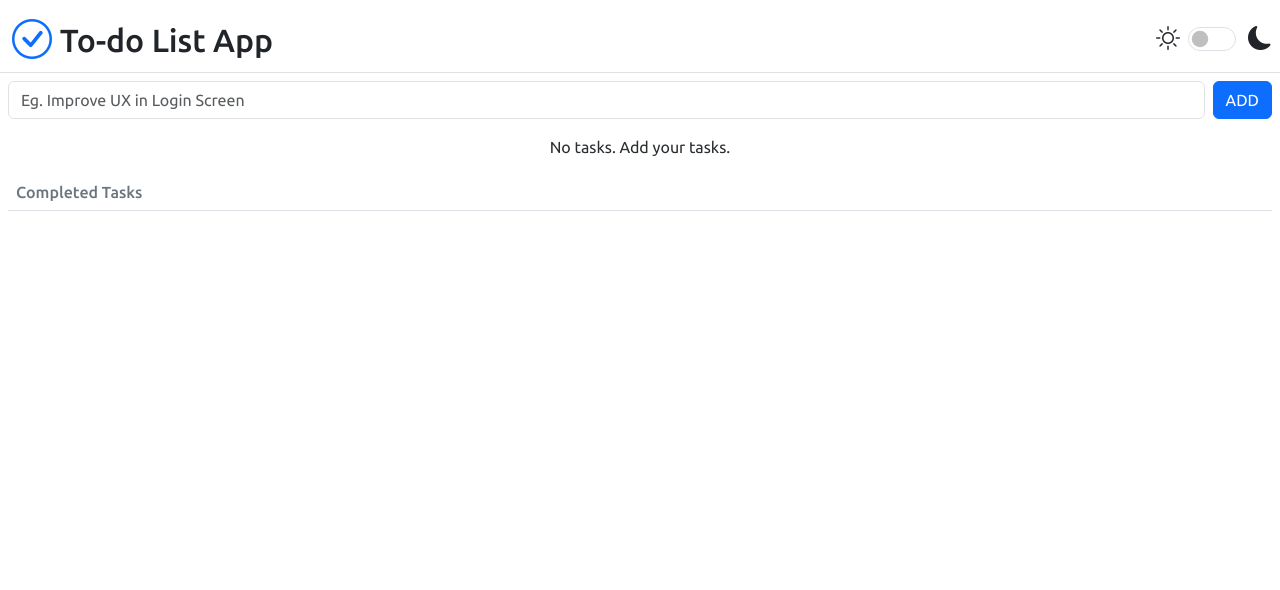
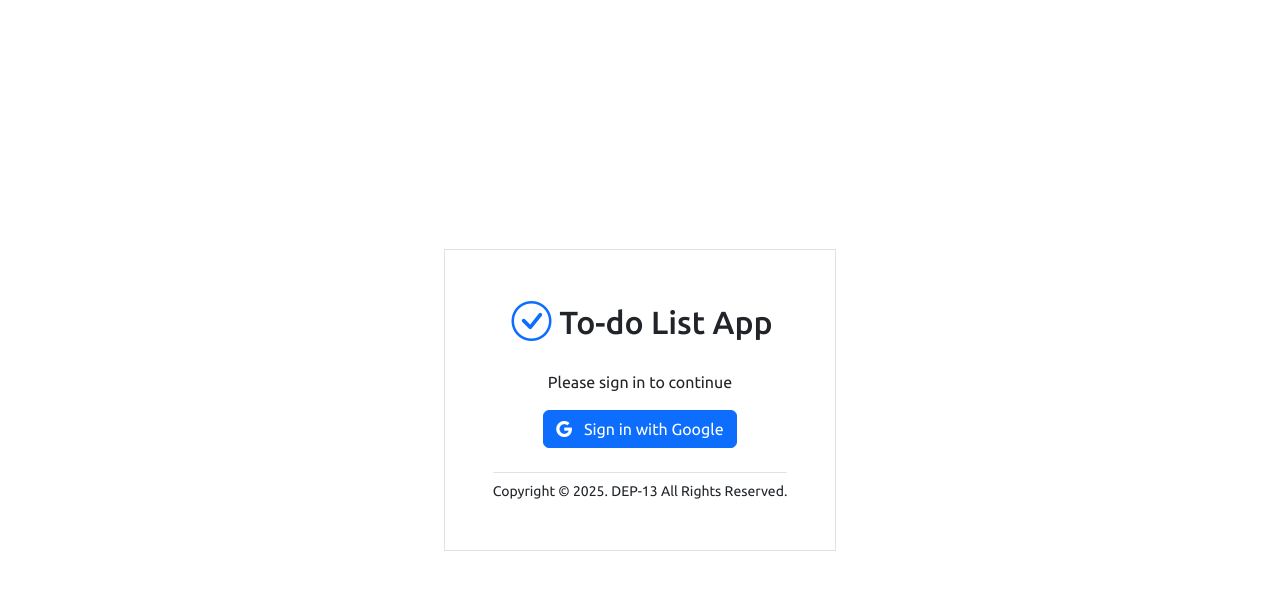
Before and after one commit to IJSE-Direct-Entry-Program-13/to-do-list-jquery-firebase-app, a website built with Vite: page index.html in a window 1280 px wide. Built offline with nearby package versions, Linux system fonts and the light colour scheme; some packages are replaced by stand-ins of ours; no server answers; the database is empty.

Commit message:
Sign in UI

```diff
--- a/index.html
+++ b/index.html
@@ -8,7 +8,7 @@
     <script type="module" src="./src/js/main.js"></script>
 </head>
 <body>
-<section>
+<section id="app" class="d-none">
     <header class="d-flex justify-content-between
         align-items-center p-2 pt-3 border-bottom">
         <h2 class="m-0 d-flex align-items-center gap-1">
@@ -68,5 +68,25 @@
         </div>
     </main>
 </section>
+<section id="login" class="vh-100
+    d-flex justify-content-center align-items-center">
+    <main class="border text-center p-5">
+        <header class="d-flex justify-content-center">
+            <h2 class="m-0 d-flex align-items-center gap-1">
+                <i class="bi bi-check-circle
+                text-primary px-1 fs-1"></i>
+                To-do List App
+            </h2>
+        </header>
+        <p class="mt-4">Please sign in to continue</p>
+        <button class="btn btn-primary">
+            <i class="bi bi-google me-2"></i>
+            Sign in with Google
+        </button>
+        <footer class="border-top mt-4 pt-2 small">
+            Copyright &copy; 2025. DEP-13 All Rights Reserved.
+        </footer>
+    </main>
+</section>
 </body>
 </html>
```
